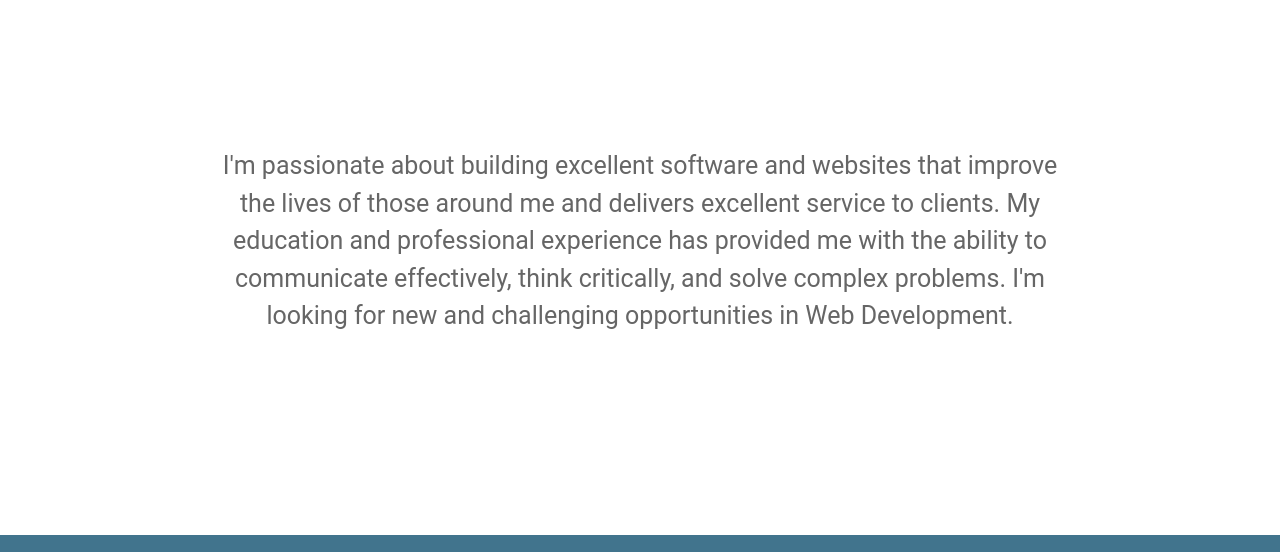
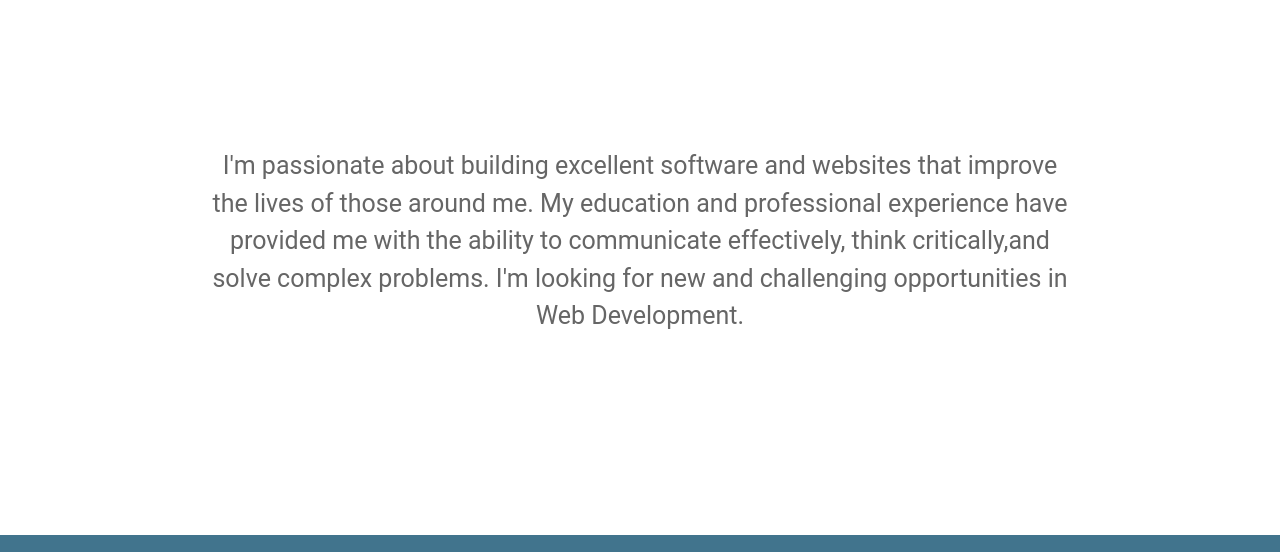
Before and after one commit to marioborras/Portfolio, a website: page public/index.html in a window 1280 px wide. Shown: the part 103-655 px from the top of the page. Drawn offline with nearby package versions, Linux system fonts and the light colour scheme.

Commit message:
fixed intro typo

```diff
--- a/public/index.html
+++ b/public/index.html
@@ -74,10 +74,9 @@
     <section class="introduction clear-fix">
       <h1>
         I'm passionate about building excellent software and websites that improve the lives of
-        those around me and delivers excellent service to clients. My education and professional
-        experience has provided me with the ability to communicate effectively, think critically,
-        and solve complex problems. I'm looking for new and challenging opportunities in Web
-        Development.
+        those around me. My education and professional experience have provided me with the ability
+        to communicate effectively, think critically,and solve complex problems. I'm looking for new
+        and challenging opportunities in Web Development.
       </h1>
     </section>
     <section class="project-intro"><h1>my projects</h1></section>
@@ -220,8 +219,8 @@
             Project brief
           </h4>
           <p class="info__text">
-            This is my attempt at a fictitious business website. Bootstrap CSS framework was used to
-            style the pages. Ruby was used as the backend with a Sinatra framework
+            This is my fictitious business website. Bootstrap CSS framework was used to style the
+            pages. Ruby was used as the backend with a Sinatra framework
           </p>
           <ul class="project__tools">
             <li class="project__tool"><i class="devicon-html5-plain-wordmark"></i></li>
```
